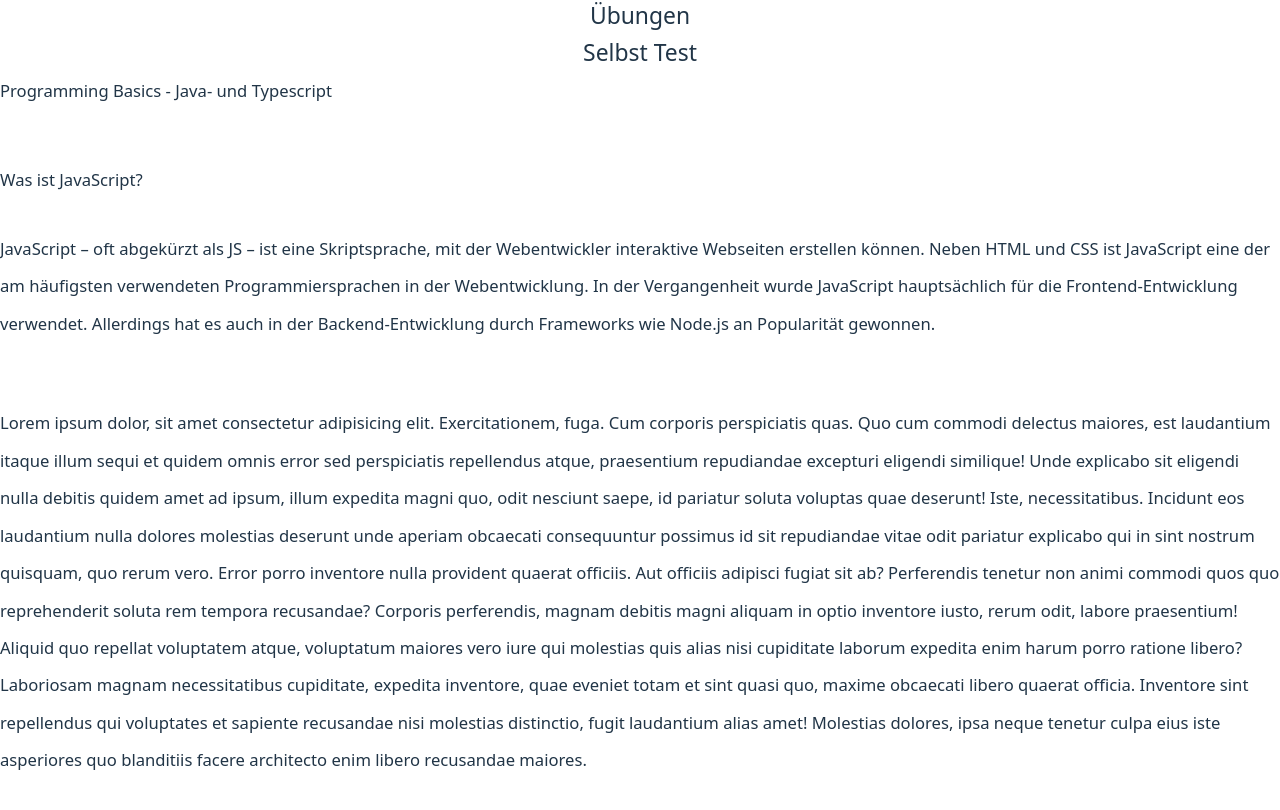
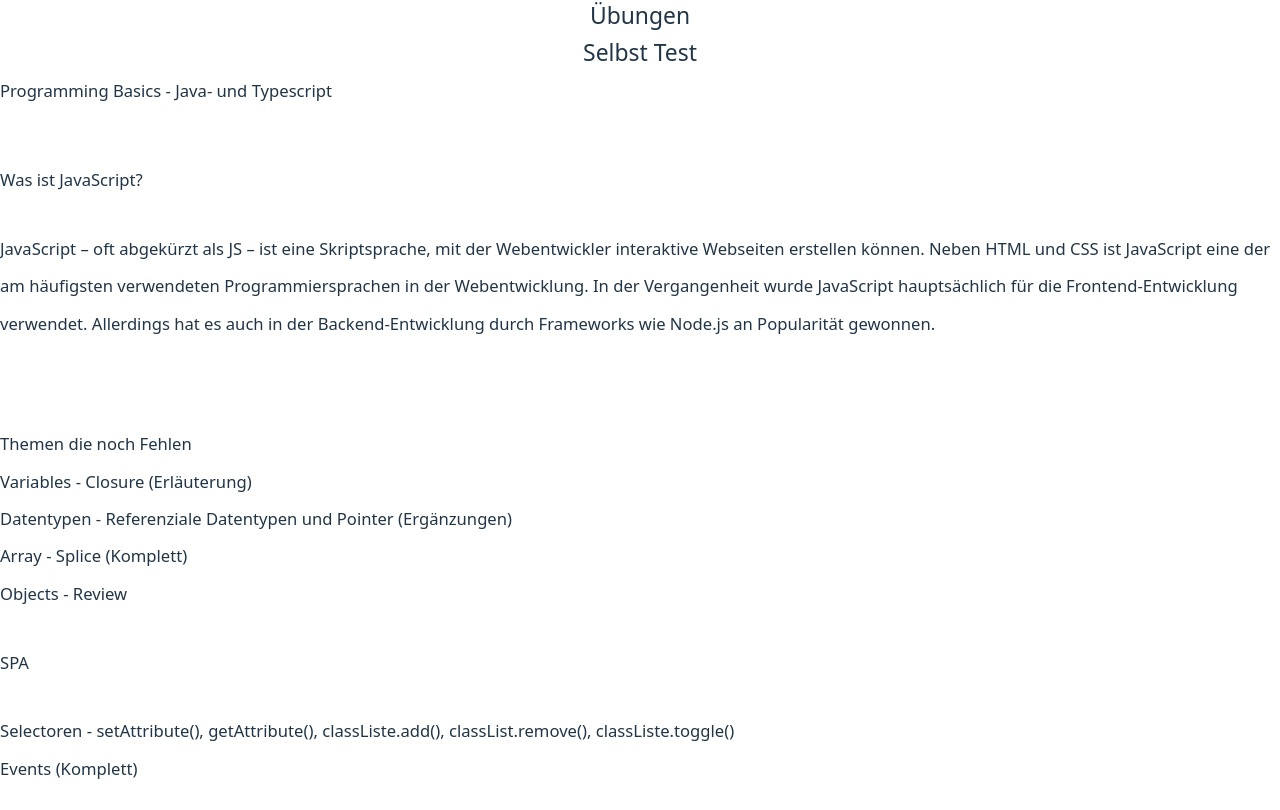
Before and after one commit to MartinKruess/webDevCollecion, a React (Vite) app: page /programming-basic in a window 1280 px wide. Shown: the part 490-1300 px from the top of the page. After the commit the page ends 1277 px from the top, so only its background shows below. Built offline with nearby package versions, Linux system fonts and the light colour scheme.

Commit message:
added some additionals

```diff
--- a/src/comps/programmingBasic/array.jsx
+++ b/src/comps/programmingBasic/array.jsx
@@ -97,24 +97,43 @@ export const Array = () => {
         )}
       </div>
       <div>
-        <h3>Slice und Splice</h3>
+        <h3 className='font-extrabold text-xl'>Slice und Splice</h3>
         <p>
           Die slice Methode wird verwendet um eine Teilkopie als neues Array
-          auszugeben. Hierbei kann man folgendes Angeben:
+          auszugeben. Bei dieser Methode wird das Ausgangsa-Array/der
+          Ausgangs-String nicht verändert, sondern der ausgewählte Bereich in
+          einem neuen Array/String gespeichert. Die Slice Methode nimmt bis zu 2
+          Parameter an (Start- und Endwert).
         </p>
         <ul>
           <li>
-            Startwert - Endwert:{" "}
-            <span className={highlights.code}>slice(0, 5)</span> -&gt; Das
+            Startwert - Endwert:
+            <span className={highlights.code}> slice(0, 5)</span> -&gt; Das
             bedeutet es wird Position 0-4 in ein neues Array/einen neuen String
             kopiert (exclusive 5)
+            <pre>
+              <code>
+                'Javascript' -&gt; 'Java'
+                <br />
+                [1, 2, 3, 4, 5, 6] -&gt; [1, 2, 3, 4]
+              </code>
+            </pre>
           </li>
           <li>
             Startwert: <span className={highlights.code}>slice(2)</span> -&gt;
             Das bedeutet es wird von Position 2 automatisch alles bis ans Ende
             in ein neues Array/einen neuen String kopiert
+            <pre>
+              <code>
+                'Javascript' -&gt; 'vascript'
+                <br />
+                [1, 2, 3, 4, 5, 6] -&gt; [3, 4, 5, 6]
+              </code>
+            </pre>
           </li>
         </ul>
+
+        <p>Hier sind einige Beispiele der Slice Methode.</p>
 
         <pre className='text-sm'>
           <code>
@@ -135,13 +154,19 @@ export const Array = () => {
             const StartindexRichtToEndOfArray = arrayToSlice.slice(-2);
             <br />
             <br />
-            constole.log( ` Eine Kopie des gesamten Arrays um dieses Weiter zu
-            verarbeiten ohne das Originale zu Verändern:
-            &#36;&#123;completeArray&#125; Array vom Startindex bis zum Ende:
-            &#36;&#123;StartindexToEndOfArray&#125; Ein festgelegter Bereich:
-            &#36;&#123;StartindexToEndindex&#125; Es werden immer die Letzten 2
-            Arrayeinträge ausgegeben:
-            &#36;&#123;StartindexRichtToEndOfArray&#125; `)
+            console.log( `<br />
+            &#9;Eine Kopie des gesamten Arrays um dieses Weiter zu verarbeiten
+            ohne das Originale zu Verändern:) &#36;&#123;completeArray&#125;
+            <br />
+            &#9;Array vom Startindex bis zum Ende:
+            &#36;&#123;StartindexToEndOfArray&#125;
+            <br />
+            &#9;Ein festgelegter Bereich: &#36;&#123;StartindexToEndindex&#125;
+            <br />
+            &#9;Es werden immer die Letzten 2 Arrayeinträge ausgegeben:
+            &#36;&#123;StartindexRichtToEndOfArray&#125;
+            <br />
+            `)
           </code>
         </pre>
       </div>
--- a/src/comps/programmingBasic/jsText.jsx
+++ b/src/comps/programmingBasic/jsText.jsx
@@ -1,11 +1,11 @@
 export const JSText = () => {
   return (
     <article>
-      <h1 className="font-extrabold text-3xl my-5">
+      <h1 className='font-extrabold text-3xl my-5'>
         Programming Basics - Java- und Typescript
       </h1>
 
-      <h2>Was ist JavaScript?</h2>
+      <h2 className='font-extrabold text-2xl'>Was ist JavaScript?</h2>
       <p>
         JavaScript – oft abgekürzt als JS – ist eine Skriptsprache, mit der
         Webentwickler interaktive Webseiten erstellen können. Neben HTML und CSS
@@ -15,30 +15,21 @@ export const JSText = () => {
         Backend-Entwicklung durch Frameworks wie Node.js an Popularität
         gewonnen.
       </p>
-      <p>
-        Lorem ipsum dolor, sit amet consectetur adipisicing elit.
-        Exercitationem, fuga. Cum corporis perspiciatis quas. Quo cum commodi
-        delectus maiores, est laudantium itaque illum sequi et quidem omnis
-        error sed perspiciatis repellendus atque, praesentium repudiandae
-        excepturi eligendi similique! Unde explicabo sit eligendi nulla debitis
-        quidem amet ad ipsum, illum expedita magni quo, odit nesciunt saepe, id
-        pariatur soluta voluptas quae deserunt! Iste, necessitatibus. Incidunt
-        eos laudantium nulla dolores molestias deserunt unde aperiam obcaecati
-        consequuntur possimus id sit repudiandae vitae odit pariatur explicabo
-        qui in sint nostrum quisquam, quo rerum vero. Error porro inventore
-        nulla provident quaerat officiis. Aut officiis adipisci fugiat sit ab?
-        Perferendis tenetur non animi commodi quos quo reprehenderit soluta rem
-        tempora recusandae? Corporis perferendis, magnam debitis magni aliquam
-        in optio inventore iusto, rerum odit, labore praesentium! Aliquid quo
-        repellat voluptatem atque, voluptatum maiores vero iure qui molestias
-        quis alias nisi cupiditate laborum expedita enim harum porro ratione
-        libero? Laboriosam magnam necessitatibus cupiditate, expedita inventore,
-        quae eveniet totam et sint quasi quo, maxime obcaecati libero quaerat
-        officia. Inventore sint repellendus qui voluptates et sapiente
-        recusandae nisi molestias distinctio, fugit laudantium alias amet!
-        Molestias dolores, ipsa neque tenetur culpa eius iste asperiores quo
-        blanditiis facere architecto enim libero recusandae maiores.
-      </p>
+      <h3 className='font-extrabold text-xl'>Themen die noch Fehlen</h3>
+      <ul>
+        <li>Variables - Closure (Erläuterung)</li>
+        <li>Datentypen - Referenziale Datentypen und Pointer (Ergänzungen)</li>
+        <li>Array - Splice (Komplett)</li>
+        <li>Objects - Review</li>
+        <p>SPA</p>
+        <li>
+          Selectoren - setAttribute(), getAttribute(), classListe.add(),
+          classList.remove(), classListe.toggle()
+        </li>
+        <li>Events (Komplett)</li>
+        <li></li>
+        <li></li>
+      </ul>
     </article>
   );
 };
--- a/src/comps/programmingBasic/switchCase.jsx
+++ b/src/comps/programmingBasic/switchCase.jsx
@@ -40,7 +40,7 @@ export const SwitchCase = () => {
             &#125;
           </code>
         </pre>
-        <div className='w-1/2'>
+        <div className='w-2/3'>
           <p className='p-0'>
             In diesem Beispiel sieht man den Grundaufbau von Switch. Wie der
             Name schon sagt funktioniert der programmierte Switch wie ein
--- a/src/comps/programmingBasic/ternary.jsx
+++ b/src/comps/programmingBasic/ternary.jsx
@@ -2,9 +2,9 @@ export const Ternary = () => {
   let price = 0;
 
   return (
-    <article className='p-4'>
+    <article className='py-4'>
       <h2 className='font-extrabold text-2xl'>Ternary</h2>
-      <div className='py-4'>
+      <div className='py-2'>
         <p>
           Ein Ternary ist eine Art Kurzschreibweise einer if-else Anweisung. Wie
           das klassische if-else besteht ein Ternery ebenfalls aus
@@ -14,7 +14,9 @@ export const Ternary = () => {
         </pre>
         und gibt einen true/fals Wert zurück.
       </div>
-      <h3>Anwendungsbeispiel in der Console</h3>
+      <h3 className='font-extrabold text-xl'>
+        Anwendungsbeispiel in der Console
+      </h3>
       <pre>
         <code>
           const age = 13
@@ -23,8 +25,8 @@ export const Ternary = () => {
           age &gt;= 18 ? price = 12 : price = 18
         </code>
       </pre>
-      <div className='py-10'></div>
-      <h3>Anwendungsbeispiel in React</h3>
+      <div className='py-2'></div>
+      <h3 className='font-extrabold text-xl'>Anwendungsbeispiel in React</h3>
       <pre className='react text-sm'>
         <code>
           let price = 0;
--- a/src/comps/programmingBasic/variable.jsx
+++ b/src/comps/programmingBasic/variable.jsx
@@ -80,14 +80,26 @@ export const Variable = () => {
         in einem If-Else, einer Loop oder einer Function deklariert wurde nur
         innerhalb dieser Gültig/abrufbar/ansprechbar.
       </p>
+      <p>
+        Generell unterscheidet man zwischen globalen und lokalen Variablen.
+        Globale Variablen sind überall gültig, während lokale Variablen nur eine
+        lokale Gültigkeit haben zum Beispiel innerhalb einer Funktion oder eines
+        If-Statements. Da in den Code Beispielen immer nur Teil-Codes zu sehen
+        sind, reden wir der Einfachheithalber von übergeordneten Variablen.
+      </p>
       <pre className='text-sm'>
         <code>
+          // Diese übergeordnete Variable ist in untergeordneten Scopes
+          aufrufbar
+          <br /> const firstName = 'Otto'
           <pre className='bg-slate-800'>
             Scope / Gültigkeitsbereich
             <br />
             &#123;
             <br />
-            &#9;const myVariable = "Hallo"
+            // Dies ist eine lokale Variable, die nur innerhalb des
+            vordefinierten Scopes &#123; &#125; gültig ist. &#9;const myVariable
+            = "Hallo" + ' ' + firstName
             <br />
             // Innerhalb des Scopes -&gt; Zugriff
             <br />
```
